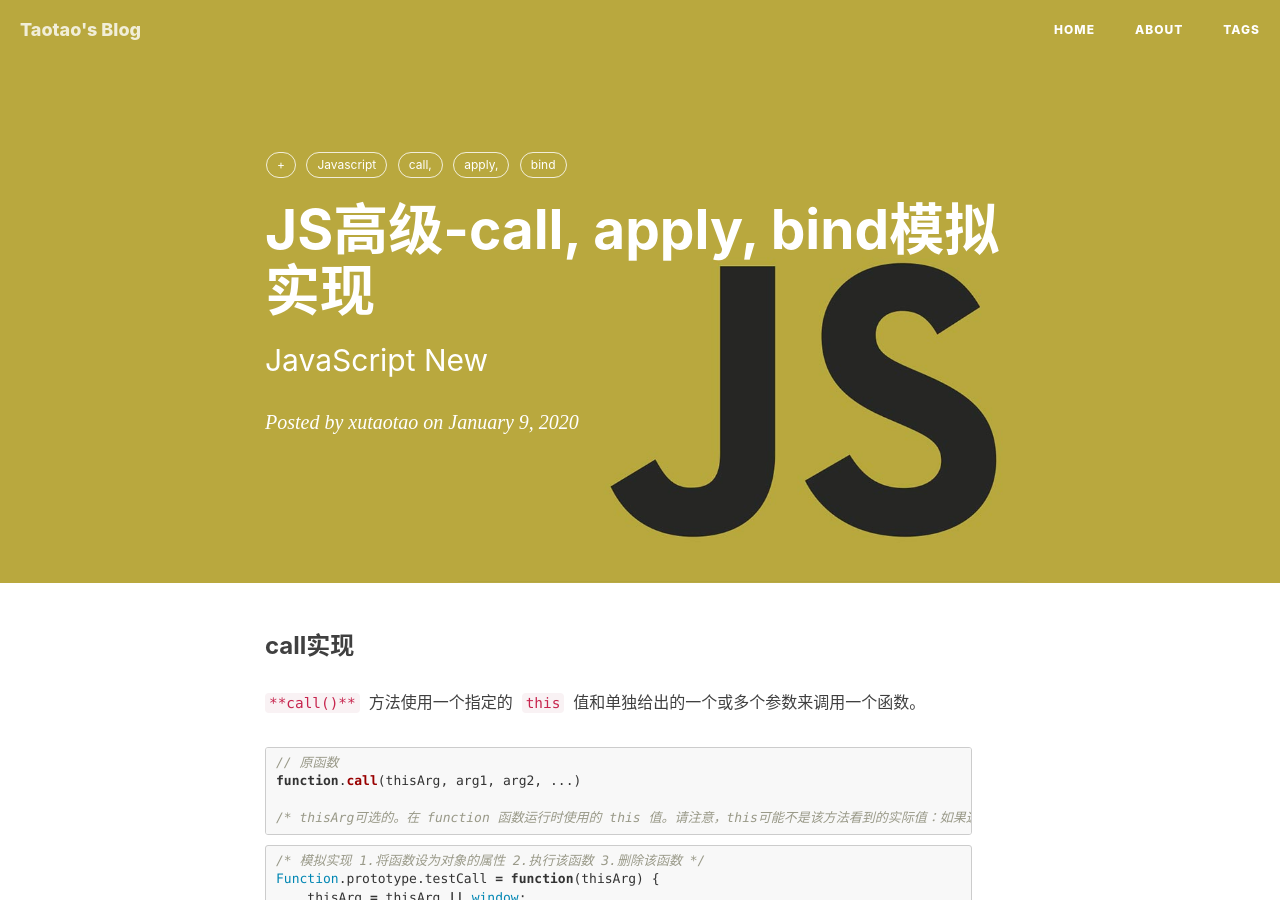
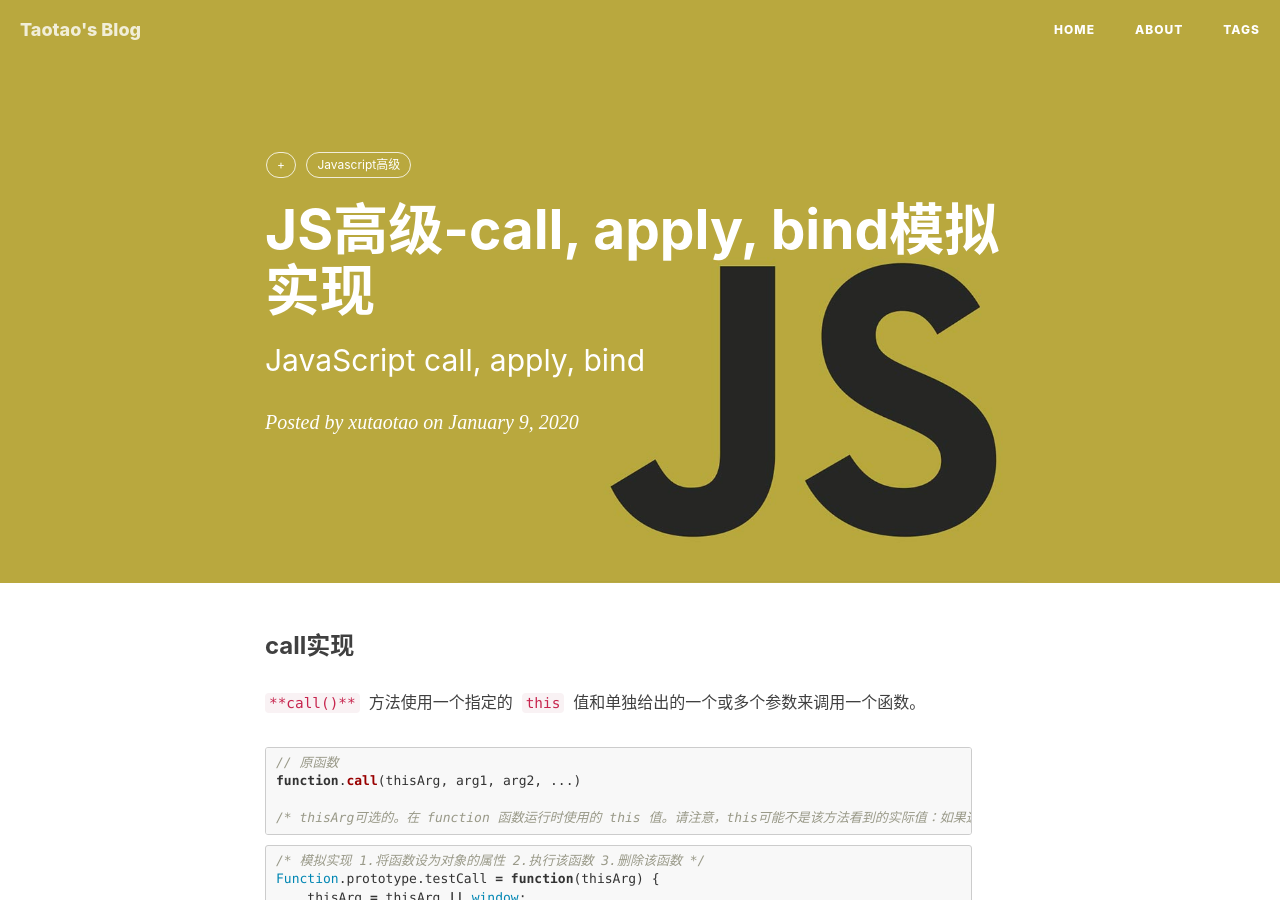
Before and after one commit to Xutaotaotao/Xutaotaotao.github.io, a Jekyll site: the page built from _posts/2020-01-11-js-advanced.md, in a window 1280 px wide and 900 px high. Built offline with Jekyll 4.4.1, drawn with Linux system fonts in a browser that asks for light colours; comment, search, counter and statistics services are not loaded.

Commit message:
fund-kye:修改

```diff
--- a/_posts/2020-01-11-js-advanced.md
+++ b/_posts/2020-01-11-js-advanced.md
@@ -1,13 +1,13 @@
 ---
 layout:     post
 title:      "JS高级-call, apply, bind模拟实现"
-subtitle:   "JavaScript New"
+subtitle:   "JavaScript call, apply, bind"
 date:       2020-01-09 18:36
 author:     "xutaotao"
 header-img: "img/post-bg-js-version.jpg"
 tags:
 
-  + Javascript call, apply, bind
+  + Javascript高级
 
 ---
 
```
